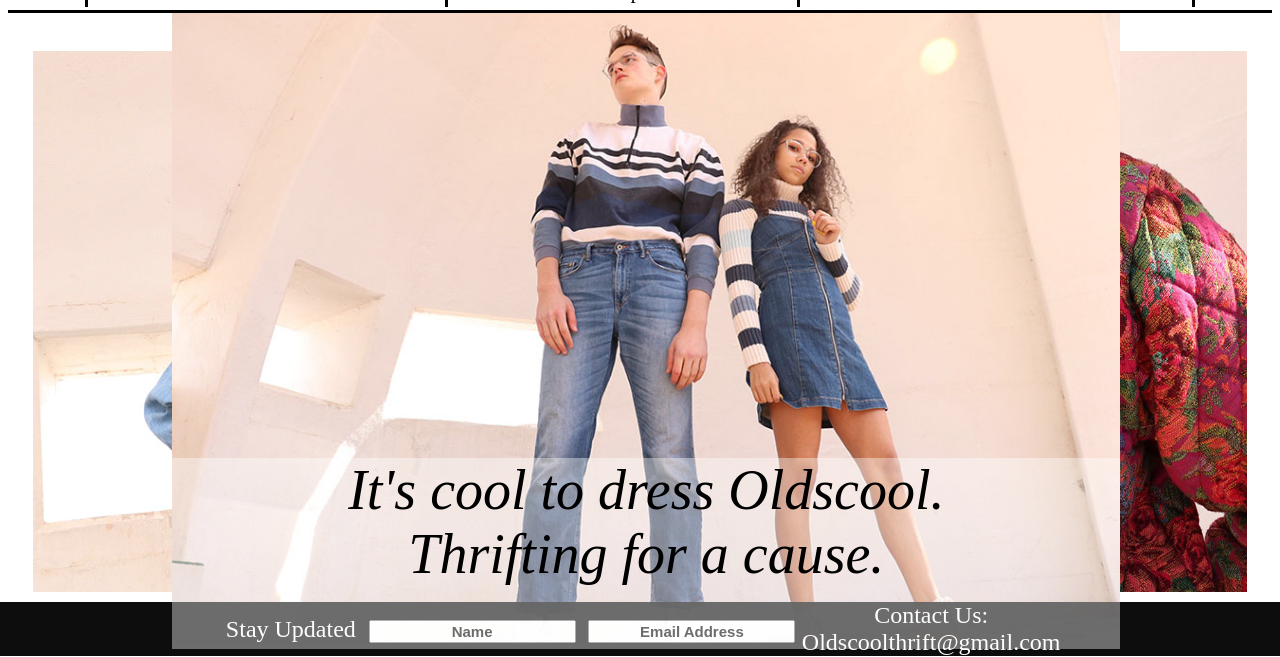
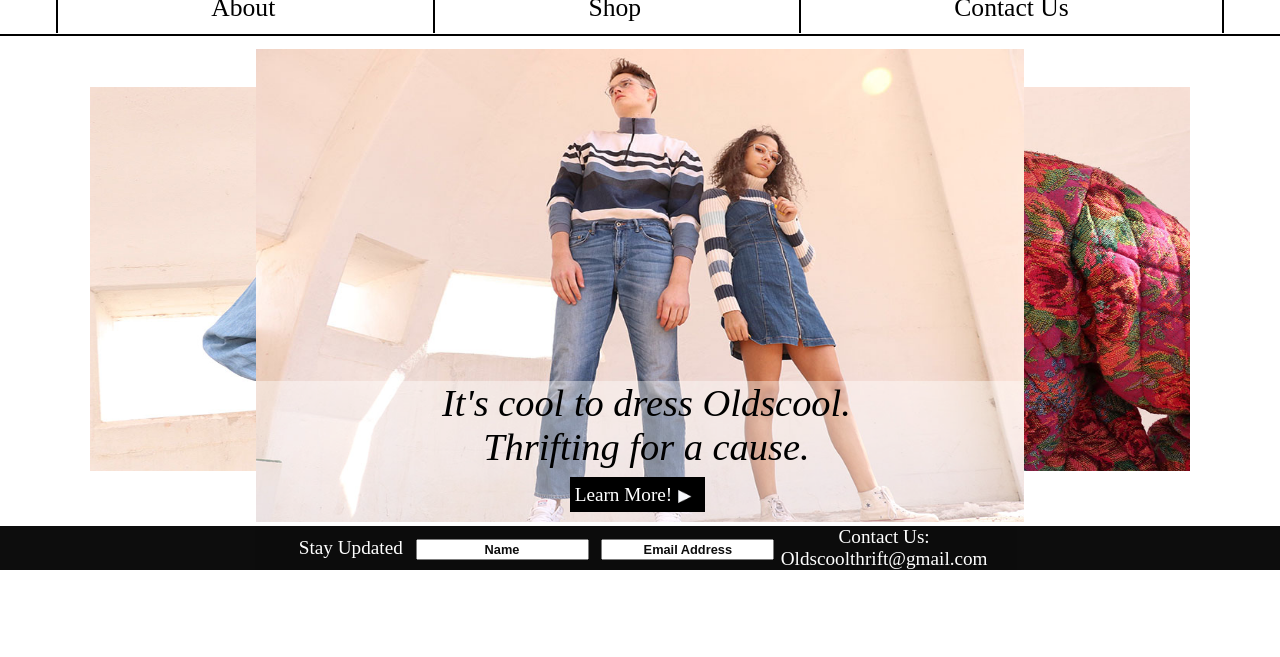
Before and after one commit to NullShifter/FreeLance, a website: page index.html in a window 1280 px wide. Shown: the part 144-801 px from the top of the page. Drawn offline with Linux system fonts and the light colour scheme.

Commit message:
Finished up the home page

```diff
--- a/index.html
+++ b/index.html
@@ -12,7 +12,7 @@
 <body>
     <div class="flex">
         <div>
-            <img src="./IMG_3369.png">
+            <img class="world" src="./IMG_3369.png">
         </div>
 
         <div class="header">
@@ -40,6 +40,8 @@
                 Thrifting for a cause.
             </i>
         </div>
+            <a class="about-button" href="./about.html">Learn More!</a>
+            <image class="whiteTriangle" src="./whiteTriangle.png"/>
     </div>
 
     <div class="footer">
--- a/styles.css
+++ b/styles.css
@@ -1,14 +1,17 @@
-.body{
+body{
     margin:0;
     padding:0;
-    height:100%;
-    min-height:100%;
+}
+
+.world{
+    height: 8vw;
+    width: 8vw;
 }
 
 .header{
     text-align: left;
-    padding-top: 20px;
-    font-size: 480%;
+    padding-top: 1vw;
+    font-size: 8vw;
 }
 
 .headLink{
@@ -18,35 +21,34 @@
 
 .tabs{
     width: 100%;
-    left: 0;
     text-align: center;
-    border-top: solid black 3px;
-    border-bottom: solid black 3px;
-    height: 30px;
-    padding-top: .4%;
+    border-top: solid black .2vw;
+    border-bottom: solid black .2vw;
+    height: 3.2vw;
+    padding-top: .4vw;
 }
 
 .button{
-    border-left: solid black 3px;
+    border-left: solid black .2vw;
     height: 100%;
-    font-size: 20px;
-    padding-top: .5%;
-    padding-bottom: .4%;
-    padding-left: 12%;
-    padding-right: 12%;
+    font-size: 2vw;
+    padding-top: .6vw;
+    padding-bottom: .9vw;
+    padding-left: 12vw;
+    padding-right: 12vw;
     text-decoration: none;
     color: black;
 }
 
 .button1{
-    border-left: solid black 3px;
-    border-right: solid black 3px;
+    border-left: solid black .2vw;
+    border-right: solid black .2vw;
     height: 100%;
-    font-size: 20px;
-    padding-top: .5%;
-    padding-bottom: .4%;
-    padding-left: 12%;
-    padding-right: 12%;
+    font-size: 2vw;
+    padding-top: .6vw;
+    padding-bottom: .9vw;
+    padding-left: 12vw;
+    padding-right: 12vw;
     text-decoration: none;
     color: black;
 }
@@ -58,77 +60,104 @@
 }
 
 .imageCenter{
-    margin-left: 13%;
-    width: 75%;
-    height: 75%;
+    margin-top: 1vw;
+    margin-left: 20%;
+    width: 60vw;
+    height: 37vw;
     z-index: -5;
 }
 
 .imageLeft{
     position: absolute;
-    width: 55%;
-    height: 85%;
-    top: 6%;
+    width: 55vw;
+    height: 30vw;
+    top: 3vw;
     z-index: -5;
-    margin-left: 43%;
+    margin-left: 38vw;
+    margin-top: 1vw;
 }
 
 .imageRight{
     position: absolute;
-    top: 6%;
-    margin-left: 2%;
+    top: 3vw;
+    margin-left: 7vw;
+    margin-top: 1vw;
     z-index: -5;
-    width: 55%;
-    height: 85%;
+    width: 55vw;
+    height: 30vw;
 }
 
 .textLayover{
     position: absolute;
-    top: 70%;
-    margin-left: 13%;
+    top: 27vw;
+    margin-left: 20vw;
     z-index: 20;
     text-align: center;
     background-color: white;
-    width: 75%;
-    bottom: 0%;
+    width: 60vw;
+    bottom: 0vw;
     opacity: .4;
 }
 
 .textContent{
     position: absolute;
-    top: 70%;
-    margin-left: 13%;
+    top: 27vw;
+    margin-left: 23vw;
     z-index: 20;
     text-align: center;
-    font-size: 350%;
-    width: 75%;
+    font-size: 3vw;
+    width: 55vw;
     bottom: 0%;
     opacity: 1;
+}
+
+.about-button{
+    position: absolute;
+    background-color: black;
+    margin-left: -35.5vw;
+    top: 34.5vw;
+    text-align: center;
+    font-size: 1.5vw;
+    text-decoration: none;
+    color: white;
+    z-index: 30;
+    padding-top: .5vw;
+    padding-bottom: .5vw;
+    padding-right: 2.6vw;
+    padding-left: .4vw;
+}
+
+.whiteTriangle{
+    height: 4vw;
+    position: absolute;
+    margin-left: -28.4vw;
+    top: 34vw;
+    z-index: 30;
 }
 
 ::placeholder{
     color: black;
     text-align: center;
-    font-size: 15px;
+    font-size: 1vw;
     font-weight: bold;
 }
 
 .email{
-    font-size: 15px;
+    font-size: 1vw;
 }
 
 .name{
-    font-size: 15px;
+    font-size: 1vw;
 }
 
 /** Footer CSS is complete */
 .footer{
-    position: fixed;
-    left: 0;
-    bottom: 0;
+    position: relative;
+    left: 0%;
+    bottom: 0%;
     width: 100%;
     background-color: black;
-    font-size: 150%;
+    font-size: 1.5vw;
     text-align: center;
     color: white;
     opacity: .95;
@@ -150,3 +179,8 @@
     display: flex;
     flex-direction: column;
 }
+
+/*This is the end of the homepage styles
+  This is the start of the About page styles.
+  some of the about page uses the styles from
+  the homepage, but these are additional styles*/
```
Also changed, not shown: whiteTriangle.png (added).
